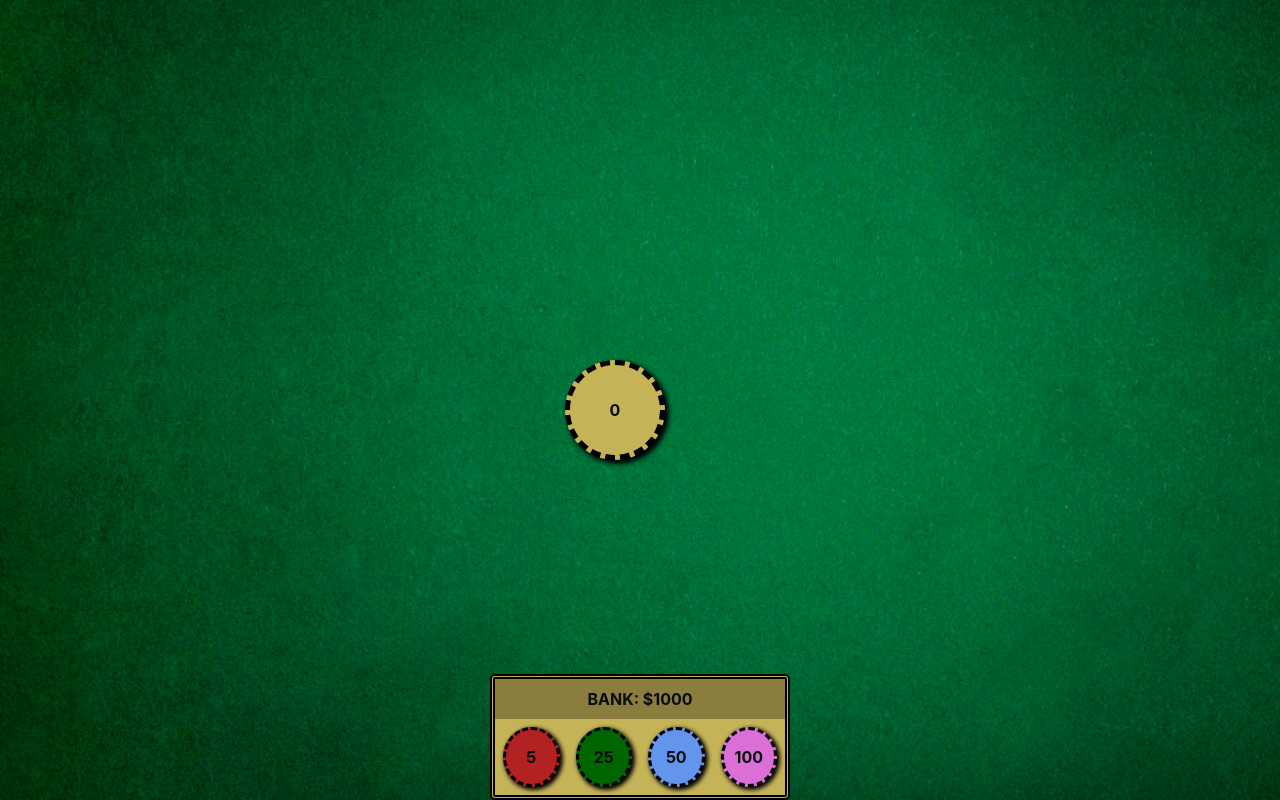
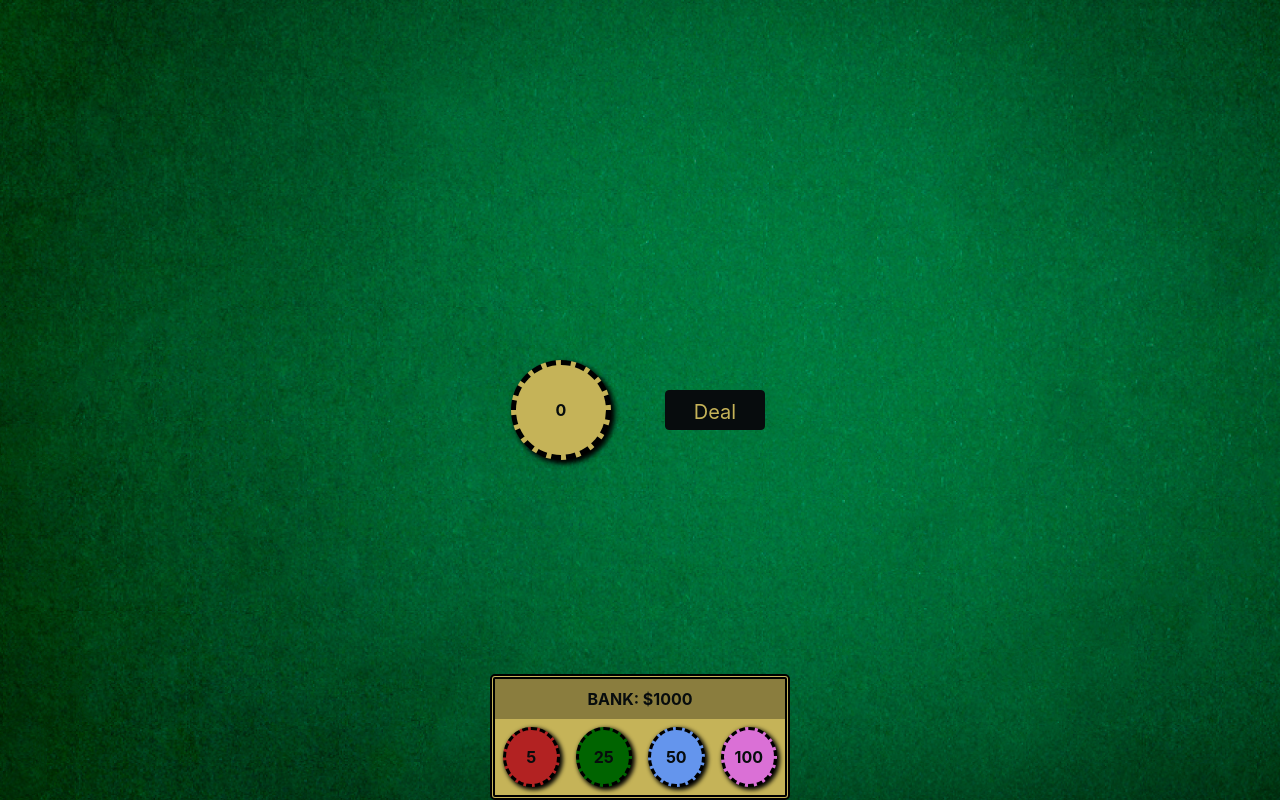
Before and after one commit to paulinakorpak/black-jack-react-redux, a React (Create React App) app: page / in a window 1280 px wide. Both pictures are taken after a click on the button "PLAY". Built offline with nearby package versions, Linux system fonts and the light colour scheme.

Commit message:
Handle bet phase

```diff
--- a/src/features/game/components/Bank/index.js
+++ b/src/features/game/components/Bank/index.js
@@ -2,7 +2,8 @@ import React from 'react';
 import { useSelector } from 'react-redux';
 import { BankElement, Account } from './styles';
 import Chip from '../Chip';
-import { selectAccount } from '../../gameSlice';
+import { selectAccount, selectPhase } from '../../gameSlice';
+import { PHASE_BET } from '../../phases';
 
 function Bank() {
   const chips = [
@@ -13,6 +14,7 @@ function Bank() {
   ];
 
   const account = useSelector(selectAccount);
+  const phase = useSelector(selectPhase);
 
   return (
     <BankElement className="d-flex flex-column align-self-center position-fixed">
@@ -20,11 +22,17 @@ function Bank() {
         Bank: $
         {account}
       </Account>
-      <div className="d-flex justify-content-between">
-        {
-          chips.map((chip) => <Chip key={chip.value} value={chip.value} color={chip.color} />)
-        }
-      </div>
+
+      {
+        phase === PHASE_BET && (
+          <div className="d-flex justify-content-between">
+            {
+              chips.map((chip) => <Chip key={chip.value} value={chip.value} color={chip.color} />)
+            }
+          </div>
+        )
+      }
+
     </BankElement>
   );
 }
--- /dev/null
+++ b/src/features/game/components/Controls/index.js
@@ -0,0 +1,59 @@
+import React from 'react';
+import { useDispatch, useSelector } from 'react-redux';
+import { Control, ControlsElement } from './styles';
+import { deal, selectPhase, selectStake } from '../../gameSlice';
+import { PHASE_BET } from '../../phases';
+
+function Controls() {
+  const dispatch = useDispatch();
+
+  const stake = useSelector(selectStake);
+  const phase = useSelector(selectPhase);
+
+  const handleDeal = () => {
+    if (stake > 0) {
+      dispatch(deal());
+    }
+  };
+
+  return (
+    <ControlsElement className="d-flex align-items-center justify-content-center">
+      {
+        phase === PHASE_BET && (
+          <Control
+            onClick={handleDeal}
+            type="button"
+            variant="secondary"
+            className="m-1 text-info"
+          >
+            Deal
+          </Control>
+        )
+      }
+
+      {
+        phase !== PHASE_BET && (
+          <>
+            <Control
+              type="button"
+              variant="secondary"
+              className="m-1 text-info"
+            >
+              Hit
+            </Control>
+            <Control
+              type="button"
+              variant="secondary"
+              className="m-1 text-info"
+            >
+              Stand
+            </Control>
+          </>
+        )
+      }
+
+    </ControlsElement>
+  );
+}
+
+export default Controls;
--- /dev/null
+++ b/src/features/game/components/Controls/styles.js
@@ -0,0 +1,28 @@
+import styled from 'styled-components';
+import Button from 'react-bootstrap/Button';
+
+export const ControlsElement = styled.div`
+  @media (orientation: portrait) {
+      flex-direction: column;
+  }
+
+  @media (orientation: landscape) {
+     flex-direction: row;
+  }
+
+  @media (min-width: 768px) {
+    flex-direction: column;
+  }
+`;
+
+export const Control = styled(Button)`
+  width: 60px;
+  height: 30px;
+  font-size: 12px;
+
+  @media (min-width: 768px) {
+    width: 100px;
+    height: 40px;
+    font-size: 20px;
+  }
+`;
--- a/src/features/game/gameSlice.js
+++ b/src/features/game/gameSlice.js
@@ -1,8 +1,10 @@
 import { createSlice } from '@reduxjs/toolkit';
 import { PAGE_GAME, PAGE_WELCOME } from './pages';
+import { PHASE_BET, PHASE_USER_TURN } from './phases';
 
 const initialState = {
   page: PAGE_WELCOME,
+  phase: PHASE_BET,
   account: 1000,
   stake: 0,
 };
@@ -18,12 +20,16 @@ export const gameSlice = createSlice({
       state.stake += action.payload;
       state.account -= action.payload;
     },
+    deal: (state) => {
+      state.phase = PHASE_USER_TURN;
+    },
   },
 });
 
-export const { startGame, raiseStake } = gameSlice.actions;
+export const { startGame, raiseStake, deal } = gameSlice.actions;
 
 export const selectPage = (state) => state.game.page;
+export const selectPhase = (state) => state.game.phase;
 export const selectAccount = (state) => state.game.account;
 export const selectStake = (state) => state.game.stake;
 
--- a/src/features/game/pages/Game/index.js
+++ b/src/features/game/pages/Game/index.js
@@ -2,12 +2,14 @@ import React from 'react';
 import Bank from '../../components/Bank';
 import Stake from '../../components/Stake';
 import InnerWrapper from './styles';
+import Controls from '../../components/Controls';
 
 function Game() {
   return (
     <div className="d-flex flex-column w-100 align-items-center">
       <InnerWrapper className="d-flex align-self-center position-fixed w-100 justify-content-center">
         <Stake />
+        <Controls />
       </InnerWrapper>
 
       <Bank />
--- /dev/null
+++ b/src/features/game/phases.js
@@ -0,0 +1,5 @@
+export const PHASE_BET = 'bet';
+export const PHASE_USER_TURN = 'user_turn';
+export const PHASE_DEALER_TURN = 'dealer_turn';
+
+export const phases = [PHASE_BET, PHASE_USER_TURN, PHASE_DEALER_TURN];
```
